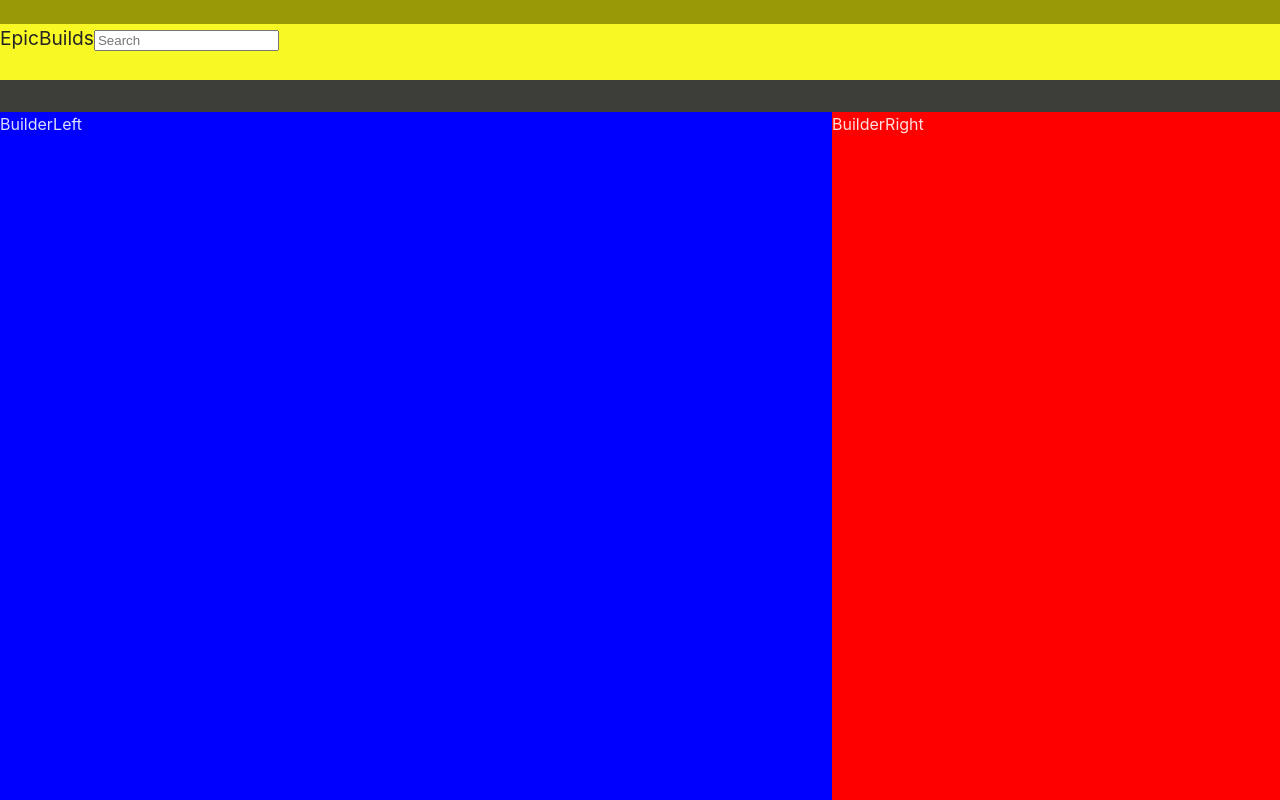
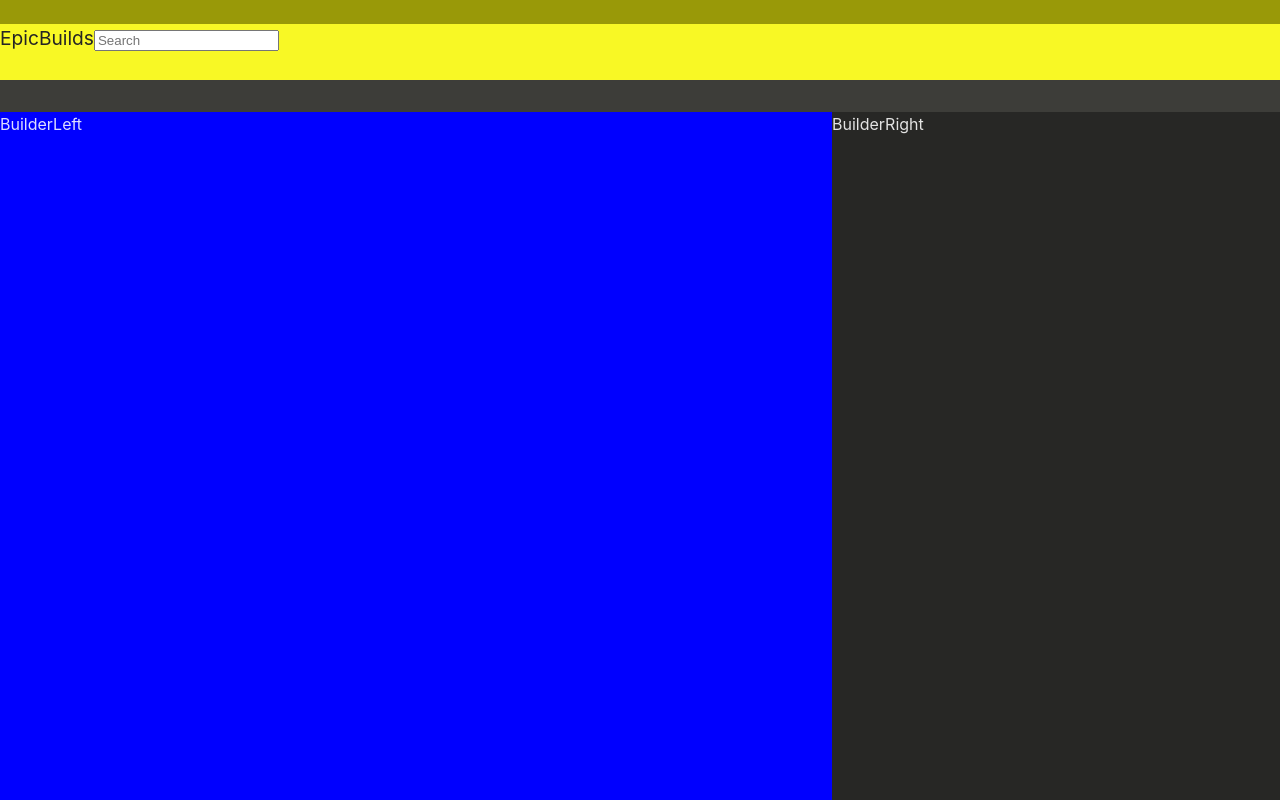
Before and after one commit to daoistcoder/epic-pc-builder-demo, a React (Vite) app in the folder client/: page / in a window 1280 px wide. Shown: the top 800 px of the page. Built offline with nearby package versions, Linux system fonts and the light colour scheme.

Commit message:
change bg-color

```diff
--- a/client/src/components/builder/BuilderRight.jsx
+++ b/client/src/components/builder/BuilderRight.jsx
@@ -2,7 +2,7 @@ import React from 'react'
 
 export default function BuilderRight() {
   return (
-    <div style={{ backgroundColor: "red", width: '35%' }}>
+    <div style={{ backgroundColor: 'rgb(39, 39, 37)', width: '35%' }}>
       BuilderRight
     </div >
   )
```
